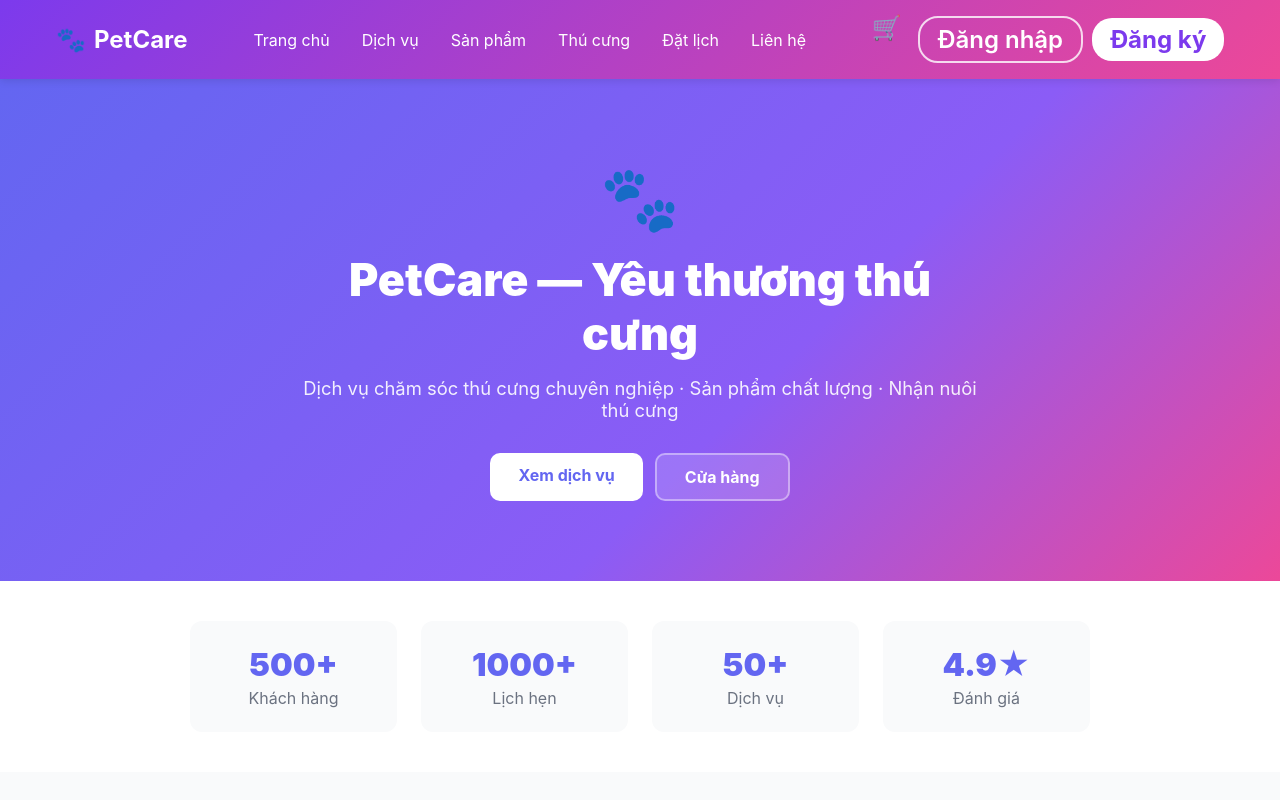
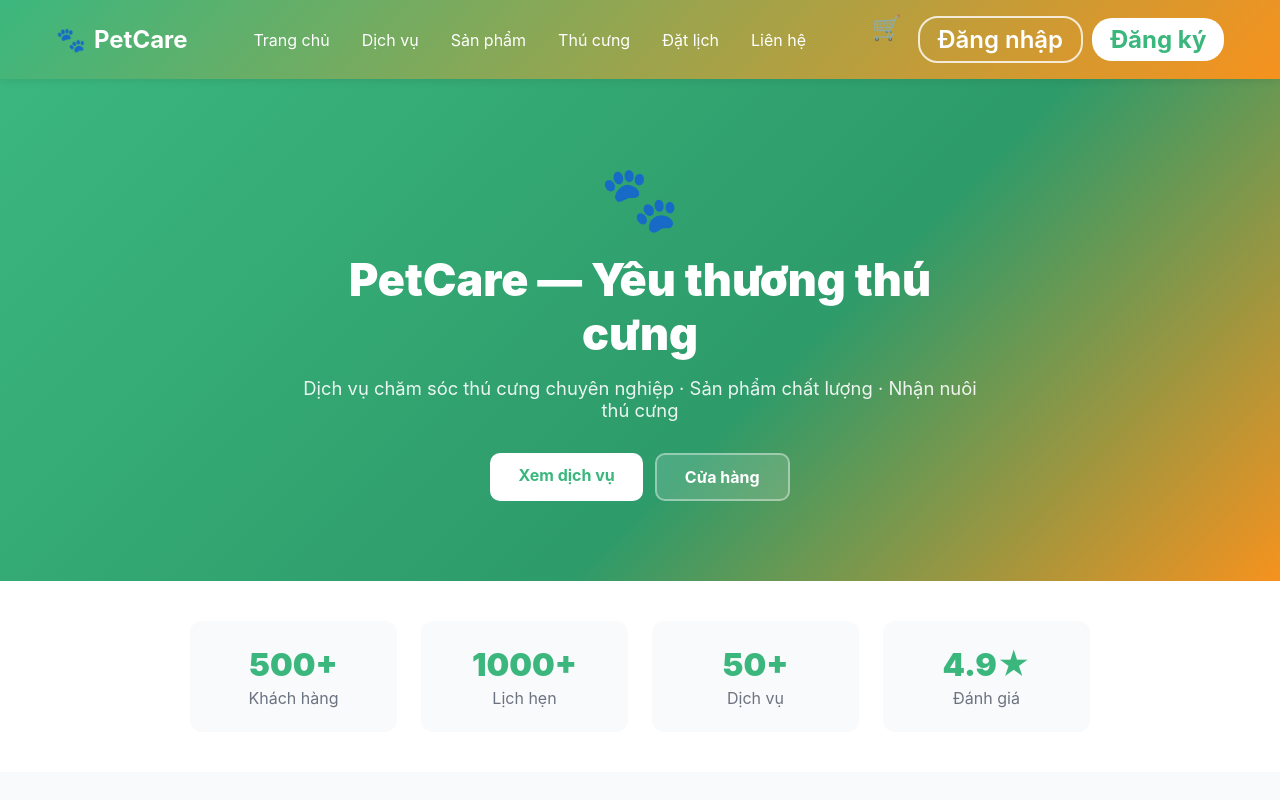
Before and after one commit to phamvy301104-star/WebDichVuChoThuCung, a React (Vite) app in the folder frontend/: page / in a window 1280 px wide. Shown: the top 800 px of the page. Built offline with nearby package versions, Linux system fonts and the light colour scheme.

Commit message:
Update color scheme: purple/indigo to fresh green (#3BB77E) + warm orange (#F6921E)

```diff
--- a/frontend/src/pages/HomePage.tsx
+++ b/frontend/src/pages/HomePage.tsx
@@ -8,13 +8,13 @@ export const HomePage: React.FC = () => (
     <Header />
     <main>
       {/* Hero */}
-      <section style={{ background: 'linear-gradient(135deg,#6366f1 0%,#8b5cf6 60%,#ec4899 100%)', color: '#fff', padding: '80px 20px', textAlign: 'center' }}>
+      <section style={{ background: 'linear-gradient(135deg,#3BB77E 0%,#2D9B6A 60%,#F6921E 100%)', color: '#fff', padding: '80px 20px', textAlign: 'center' }}>
         <div style={{ maxWidth: 700, margin: '0 auto' }}>
           <div style={{ fontSize: '4rem', marginBottom: 16 }}>🐾</div>
           <h1 style={{ fontSize: '2.8rem', fontWeight: 900, margin: '0 0 16px' }}>PetCare — Yêu thương thú cưng</h1>
           <p style={{ fontSize: '1.15rem', opacity: 0.9, marginBottom: 32 }}>Dịch vụ chăm sóc thú cưng chuyên nghiệp · Sản phẩm chất lượng · Nhận nuôi thú cưng</p>
           <div style={{ display: 'flex', gap: 12, justifyContent: 'center', flexWrap: 'wrap' }}>
-            <Link to="/services" style={{ background: '#fff', color: '#6366f1', padding: '12px 28px', borderRadius: 10, fontWeight: 700, textDecoration: 'none', fontSize: '1rem' }}>Xem dịch vụ</Link>
+            <Link to="/services" style={{ background: '#fff', color: '#3BB77E', padding: '12px 28px', borderRadius: 10, fontWeight: 700, textDecoration: 'none', fontSize: '1rem' }}>Xem dịch vụ</Link>
             <Link to="/products" style={{ background: 'rgba(255,255,255,0.15)', color: '#fff', padding: '12px 28px', borderRadius: 10, fontWeight: 700, textDecoration: 'none', fontSize: '1rem', border: '2px solid rgba(255,255,255,0.4)' }}>Cửa hàng</Link>
           </div>
         </div>
@@ -25,7 +25,7 @@ export const HomePage: React.FC = () => (
         <div style={{ maxWidth: 900, margin: '0 auto', display: 'grid', gridTemplateColumns: 'repeat(auto-fit,minmax(180px,1fr))', gap: 24, textAlign: 'center' }}>
           {[['500+','Khách hàng'],['1000+','Lịch hẹn'],['50+','Dịch vụ'],['4.9★','Đánh giá']].map(([v,l]) => (
             <div key={l} style={{ padding: 24, borderRadius: 12, background: '#f9fafb' }}>
-              <div style={{ fontSize: '2rem', fontWeight: 900, color: '#6366f1' }}>{v}</div>
+              <div style={{ fontSize: '2rem', fontWeight: 900, color: '#3BB77E' }}>{v}</div>
               <div style={{ color: '#6b7280', marginTop: 4 }}>{l}</div>
             </div>
           ))}
@@ -40,8 +40,8 @@ export const HomePage: React.FC = () => (
             {[['✂️','Tắm & Cắt lông','Từ 150.000đ'],['🩺','Khám sức khoẻ','Từ 200.000đ'],['💉','Tiêm phòng','Từ 250.000đ'],['🏥','Phẫu thuật','Từ 1.500.000đ']].map(([icon,name,price]) => (
               <div key={name} style={{ background: '#fff', borderRadius: 12, padding: 24, textAlign: 'center', boxShadow: '0 2px 8px rgba(0,0,0,0.06)' }}>
                 <div style={{ fontSize: '2.5rem', marginBottom: 10 }}>{icon}</div>
-                <div style={{ fontWeight: 700, color: '#1e1b4b', marginBottom: 4 }}>{name}</div>
-                <div style={{ color: '#6366f1', fontWeight: 600 }}>{price}</div>
+                <div style={{ fontWeight: 700, color: '#253D4E', marginBottom: 4 }}>{name}</div>
+                <div style={{ color: '#3BB77E', fontWeight: 600 }}>{price}</div>
               </div>
             ))}
           </div>
--- a/frontend/src/pages/Pets/PetListPage.tsx
+++ b/frontend/src/pages/Pets/PetListPage.tsx
@@ -15,7 +15,7 @@ export const PetListPage: React.FC = () => (
   <>
     <Header />
     <main className="page-container">
-      <div style={{ textAlign: 'center', padding: '48px 20px 32px', background: 'linear-gradient(135deg,#ec4899,#8b5cf6)', borderRadius: 16, color: '#fff', marginBottom: 32 }}>
+      <div style={{ textAlign: 'center', padding: '48px 20px 32px', background: 'linear-gradient(135deg,#3BB77E,#F6921E)', borderRadius: 16, color: '#fff', marginBottom: 32 }}>
         <div style={{ fontSize: '3rem', marginBottom: 12 }}>🐾</div>
         <h1 style={{ fontSize: '2rem', fontWeight: 800, margin: '0 0 10px' }}>Nhận nuôi thú cưng</h1>
         <p style={{ fontSize: '1.05rem', opacity: 0.9, margin: 0 }}>Mỗi thú cưng đều xứng đáng có một ngôi nhà yêu thương ❤️</p>
@@ -26,7 +26,7 @@ export const PetListPage: React.FC = () => (
             <div style={{ height: 120, background: 'linear-gradient(135deg,#fdf2f8,#ede9fe)', display: 'flex', alignItems: 'center', justifyContent: 'center', fontSize: '4rem' }}>{p.icon}</div>
             <div style={{ padding: 20 }}>
               <div style={{ display: 'flex', justifyContent: 'space-between', alignItems: 'flex-start', marginBottom: 8 }}>
-                <h3 style={{ fontWeight: 700, color: '#1e1b4b', margin: 0, fontSize: '1.1rem' }}>{p.name}</h3>
+                <h3 style={{ fontWeight: 700, color: '#253D4E', margin: 0, fontSize: '1.1rem' }}>{p.name}</h3>
                 <span style={{ padding: '2px 8px', borderRadius: 10, fontSize: '0.72rem', fontWeight: 700, color: '#1e40af', background: '#dbeafe' }}>{p.status}</span>
               </div>
               <div style={{ fontSize: '0.82rem', color: '#6b7280', marginBottom: 10 }}>{p.breed} · {p.age} · {p.gender}</div>
--- a/frontend/src/pages/Products/CartPage.tsx
+++ b/frontend/src/pages/Products/CartPage.tsx
@@ -24,7 +24,7 @@ export const CartPage: React.FC = () => (
               <div style={{ color: '#ef4444', fontWeight: 700 }}>{fmt(item.price)}</div>
             </div>
             <div style={{ color: '#374151', fontWeight: 600 }}>x{item.qty}</div>
-            <div style={{ fontWeight: 800, color: '#6366f1', minWidth: 90, textAlign: 'right' }}>{fmt(item.price * item.qty)}</div>
+            <div style={{ fontWeight: 800, color: '#3BB77E', minWidth: 90, textAlign: 'right' }}>{fmt(item.price * item.qty)}</div>
           </div>
         ))}
       </div>
@@ -33,7 +33,7 @@ export const CartPage: React.FC = () => (
           <div style={{ color: '#6b7280', marginBottom: 4 }}>Tổng cộng</div>
           <div style={{ fontSize: '1.6rem', fontWeight: 900, color: '#ef4444' }}>{fmt(total)}</div>
         </div>
-        <button style={{ background: 'linear-gradient(135deg,#6366f1,#8b5cf6)', color: '#fff', border: 'none', padding: '12px 32px', borderRadius: 10, fontWeight: 700, fontSize: '1rem', cursor: 'pointer' }}>Đặt hàng</button>
+        <button style={{ background: 'linear-gradient(135deg,#3BB77E,#2D9B6A)', color: '#fff', border: 'none', padding: '12px 32px', borderRadius: 10, fontWeight: 700, fontSize: '1rem', cursor: 'pointer' }}>Đặt hàng</button>
       </div>
     </main>
     <Footer />
--- a/frontend/src/pages/Products/ProductDetailPage.tsx
+++ b/frontend/src/pages/Products/ProductDetailPage.tsx
@@ -9,8 +9,8 @@ export const ProductDetailPage: React.FC = () => (
       <div style={{ display: 'grid', gridTemplateColumns: '1fr 1fr', gap: 40 }}>
         <div style={{ background: 'linear-gradient(135deg,#fef9f0,#fef3c7)', borderRadius: 16, height: 360, display: 'flex', alignItems: 'center', justifyContent: 'center', fontSize: '8rem' }}>🐱</div>
         <div>
-          <span style={{ background: '#ede9fe', color: '#6d28d9', fontSize: '0.78rem', fontWeight: 600, padding: '3px 10px', borderRadius: 6 }}>Thức ăn</span>
-          <h1 style={{ fontSize: '1.6rem', fontWeight: 800, color: '#1e1b4b', margin: '12px 0 8px' }}>Thức ăn mèo Royal Canin 400g</h1>
+          <span style={{ background: '#E8F5EF', color: '#166534', fontSize: '0.78rem', fontWeight: 600, padding: '3px 10px', borderRadius: 6 }}>Thức ăn</span>
+          <h1 style={{ fontSize: '1.6rem', fontWeight: 800, color: '#253D4E', margin: '12px 0 8px' }}>Thức ăn mèo Royal Canin 400g</h1>
           <div style={{ display: 'flex', alignItems: 'center', gap: 12, marginBottom: 16 }}>
             <span style={{ fontSize: '1.8rem', fontWeight: 900, color: '#ef4444' }}>185.000đ</span>
             <span style={{ fontSize: '1rem', color: '#9ca3af', textDecoration: 'line-through' }}>220.000đ</span>
--- a/frontend/src/pages/Products/ProductListPage.tsx
+++ b/frontend/src/pages/Products/ProductListPage.tsx
@@ -34,8 +34,8 @@ export const ProductListPage: React.FC = () => (
                 {p.oldPrice && <span style={{ position: 'absolute', top: 10, left: 10, background: '#ef4444', color: '#fff', fontSize: '0.7rem', fontWeight: 800, padding: '2px 7px', borderRadius: 10 }}>-{Math.round((1 - p.price / p.oldPrice) * 100)}%</span>}
               </div>
               <div style={{ padding: '14px 16px' }}>
-                <span style={{ background: '#ede9fe', color: '#6d28d9', fontSize: '0.72rem', fontWeight: 600, padding: '2px 7px', borderRadius: 5 }}>{p.category}</span>
-                <h3 style={{ fontSize: '0.9rem', fontWeight: 700, color: '#1e1b4b', margin: '8px 0 6px', lineHeight: 1.3 }}>{p.name}</h3>
+        <span style={{ background: '#E8F5EF', color: '#166534', fontSize: '0.72rem', fontWeight: 600, padding: '2px 7px', borderRadius: 5 }}>{p.category}</span>
+                <h3 style={{ fontSize: '0.9rem', fontWeight: 700, color: '#253D4E', margin: '8px 0 6px', lineHeight: 1.3 }}>{p.name}</h3>
                 <div style={{ display: 'flex', justifyContent: 'space-between', alignItems: 'center' }}>
                   <div>
                     <span style={{ fontWeight: 800, color: '#ef4444', fontSize: '1rem' }}>{fmt(p.price)}</span>
--- a/frontend/src/pages/Services/ServiceListPage.tsx
+++ b/frontend/src/pages/Services/ServiceListPage.tsx
@@ -15,7 +15,7 @@ export const ServiceListPage: React.FC = () => (
   <>
     <Header />
     <main className="page-container">
-      <div style={{ textAlign: 'center', padding: '48px 20px 32px', background: 'linear-gradient(135deg,#6366f1,#8b5cf6)', borderRadius: 16, color: '#fff', marginBottom: 32 }}>
+      <div style={{ textAlign: 'center', padding: '48px 20px 32px', background: 'linear-gradient(135deg,#3BB77E,#2D9B6A)', borderRadius: 16, color: '#fff', marginBottom: 32 }}>
         <div style={{ fontSize: '3rem', marginBottom: 12 }}>✂️</div>
         <h1 style={{ fontSize: '2rem', fontWeight: 800, margin: '0 0 10px' }}>Dịch vụ chăm sóc thú cưng</h1>
         <p style={{ fontSize: '1.05rem', opacity: 0.9, margin: 0 }}>Đội ngũ bác sĩ & groomer chuyên nghiệp, tận tâm với thú cưng của bạn</p>
@@ -27,10 +27,10 @@ export const ServiceListPage: React.FC = () => (
             <h3 style={{ fontWeight: 700, color: '#1e1b4b', margin: '0 0 6px' }}>{s.name}</h3>
             <p style={{ color: '#6b7280', fontSize: '0.88rem', lineHeight: 1.5, margin: '0 0 12px' }}>{s.desc}</p>
             <div style={{ display: 'flex', gap: 8, flexWrap: 'wrap', marginBottom: 14 }}>
-              <span style={{ background: '#ede9fe', color: '#6d28d9', padding: '2px 8px', borderRadius: 6, fontSize: '0.78rem', fontWeight: 600 }}>{s.petType}</span>
+              <span style={{ background: '#E8F5EF', color: '#166534', padding: '2px 8px', borderRadius: 6, fontSize: '0.78rem', fontWeight: 600 }}>{s.petType}</span>
               <span style={{ background: '#f0fdf4', color: '#166534', padding: '2px 8px', borderRadius: 6, fontSize: '0.78rem', fontWeight: 600 }}>⏱ {s.duration}</span>
             </div>
-            <span style={{ fontWeight: 800, color: '#6366f1', fontSize: '1.05rem' }}>{s.price}</span>
+            <span style={{ fontWeight: 800, color: '#3BB77E', fontSize: '1.05rem' }}>{s.price}</span>
           </div>
         ))}
       </div>
--- a/frontend/src/styles/global.css
+++ b/frontend/src/styles/global.css
@@ -1,14 +1,14 @@
 :root {
-  --primary-color: #7c3aed;
-  --secondary-color: #ec4899;
+  --primary-color: #3BB77E;
+  --secondary-color: #F6921E;
   --success-color: #10b981;
   --danger-color: #ef4444;
   --warning-color: #f59e0b;
   --info-color: #3b82f6;
-  --light-color: #f3f4f6;
-  --dark-color: #1f2937;
+  --light-color: #F4F8F6;
+  --dark-color: #253D4E;
   --border-radius: 8px;
-  --shadow: 0 2px 8px rgba(0, 0, 0, 0.1);
+  --shadow: 0 2px 8px rgba(0, 0, 0, 0.08);
 }
 
 * {
@@ -1141,7 +1141,7 @@ body {
 .admin-sidebar-new {
   width: 256px;
   min-height: 100vh;
-  background: linear-gradient(180deg, #1e1b4b 0%, #312e81 100%);
+  background: linear-gradient(180deg, #1B4332 0%, #0D2818 100%);
   display: flex;
   flex-direction: column;
   position: sticky;
@@ -1207,7 +1207,7 @@ body {
   width: 38px;
   height: 38px;
   border-radius: 50%;
-  background: linear-gradient(135deg, #818cf8, #a78bfa);
+  background: linear-gradient(135deg, #3BB77E, #2D9B6A);
   color: #fff;
   display: flex;
   align-items: center;
@@ -1228,7 +1228,7 @@ body {
 
 .asn-user-role {
   font-size: 0.75rem;
-  color: #a5b4fc;
+  color: #86efac;
 }
 
 /* Dashboard link */
@@ -1251,7 +1251,7 @@ body {
   font-size: 0.68rem;
   font-weight: 700;
   letter-spacing: 0.08em;
-  color: #818cf8;
+  color: #86efac;
   padding: 10px 8px 4px;
   white-space: nowrap;
   overflow: hidden;
@@ -1264,7 +1264,7 @@ body {
   gap: 10px;
   padding: 9px 10px;
   border-radius: 8px;
-  color: #c7d2fe;
+  color: #bbf7d0;
   text-decoration: none;
   font-size: 0.88rem;
   font-weight: 500;
@@ -1278,12 +1278,12 @@ body {
 }
 
 .asn-item:hover {
-  background: rgba(255,255,255,0.1);
+  background: rgba(255,255,255,0.12);
   color: #fff;
 }
 
 .asn-item.active {
-  background: linear-gradient(90deg, rgba(99,102,241,0.8), rgba(139,92,246,0.6));
+  background: linear-gradient(90deg, rgba(59,183,126,0.7), rgba(45,155,106,0.5));
   color: #fff;
   font-weight: 700;
 }
```
